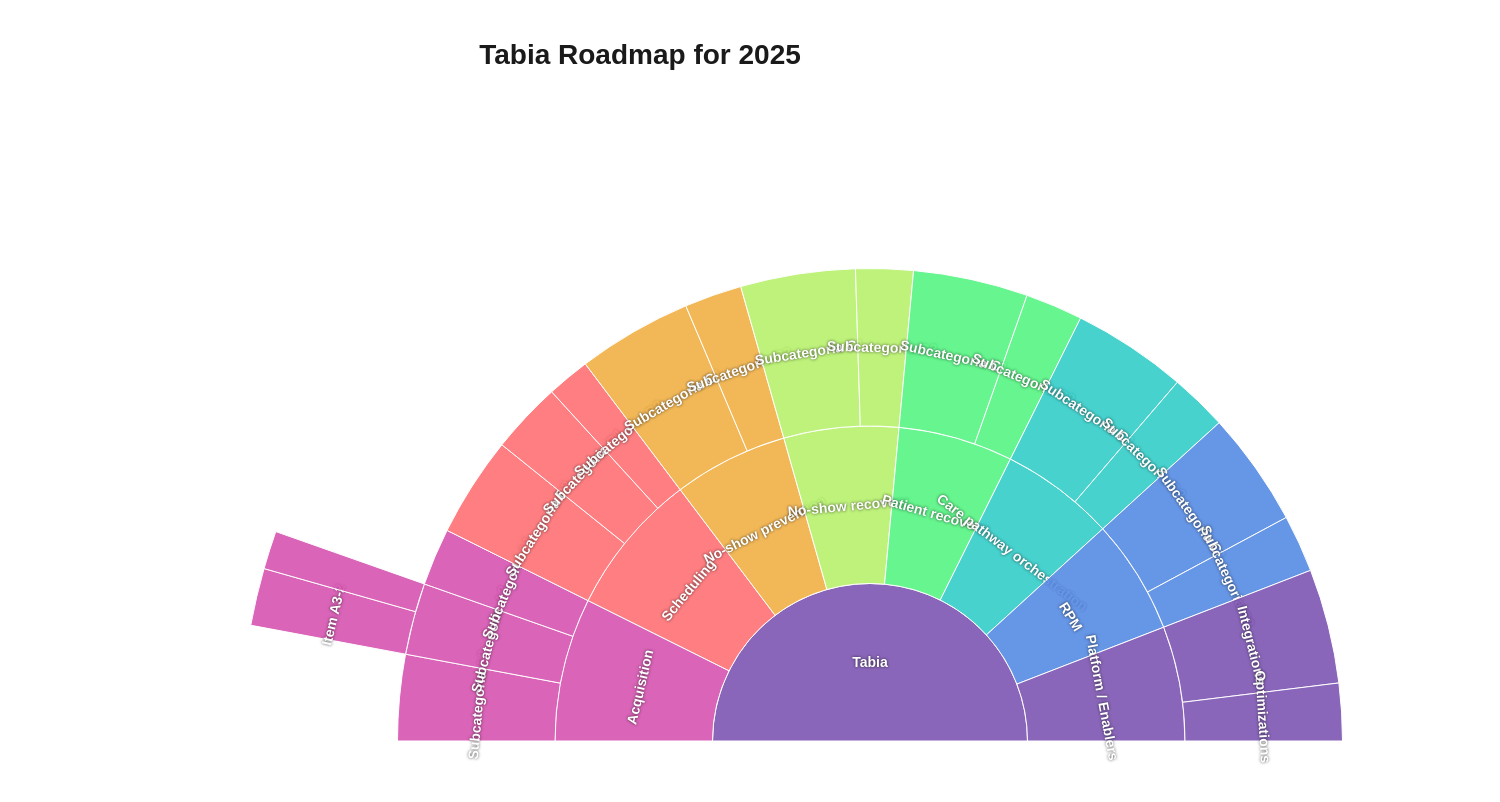
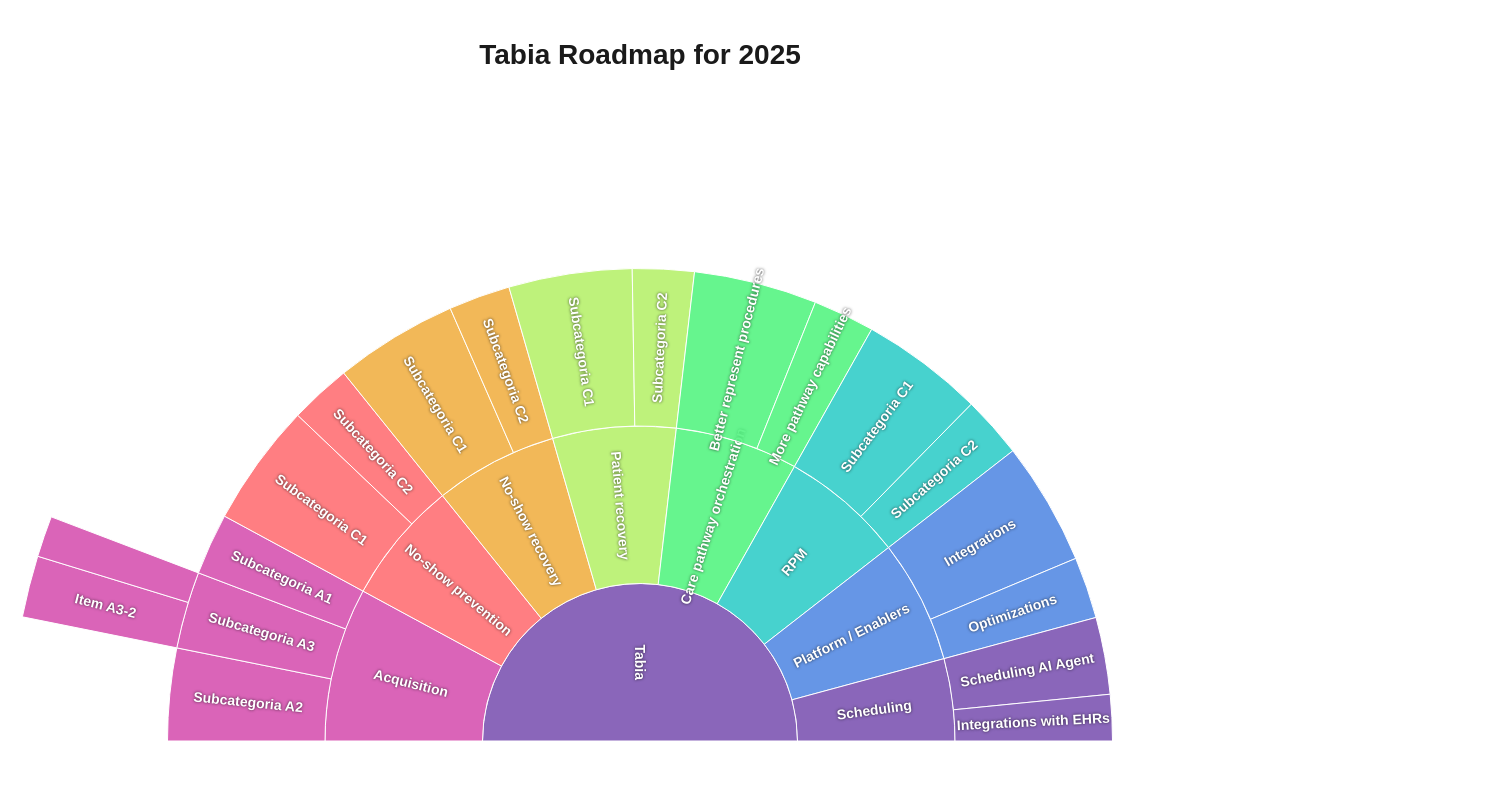
Before and after one commit to tabiahealth/roadmap, a plain HTML site: page index.html in a window 1280 px wide. Shown: the whole page, 1500 px wide, since content can reach past the window. Drawn offline with nearby package versions, Linux system fonts and the light colour scheme.

Commit message:
cosmetics

```diff
--- a/index.html
+++ b/index.html
@@ -22,8 +22,8 @@
             font-weight: bold;
         }
         #chart {
-            width: 800px;
-            height: 800px;
+            width: 1260px;
+            height: 1260px;
             margin-top: 20px;
         }
         .slice {
@@ -72,9 +72,8 @@
                 {
                     name: "Scheduling",
                     children: [
-                        { name: "Subcategoria B1", value: 25 },
-                        { name: "Subcategoria B2", value: 15 },
-                        { name: "Subcategoria B3", value: 35 }
+                        { name: "Scheduling AI Agent", value: 25 },
+                        { name: "Integrations with EHRs", value: 15 }
                     ]
                 },
                 {
@@ -101,8 +100,8 @@
                 {
                     name: "Care pathway orchestration",
                     children: [
-                        { name: "Subcategoria C1", value: 40 },
-                        { name: "Subcategoria C2", value: 20 }
+                        { name: "Better represent procedures", value: 40 },
+                        { name: "More pathway capabilities", value: 20 }
                     ]
                 },
                 {
@@ -205,8 +204,18 @@
                 // Ajustar o cálculo de rotação para o layout de meio círculo
                 const x = (d.x0 + d.x1) / 2 - Math.PI/2;  // Ajustar para a rotação do arco
                 const y = (d.y0 + d.y1) / 2;
-                // No meio círculo superior, todos os rótulos devem ser legíveis da esquerda para a direita
-                const rotation = x * 180 / Math.PI;
+
+                // Calcular o ângulo para orientação radial (perpendicular ao arco)
+                // 90 graus adicional faz o texto seguir a direção radial (do centro para fora)
+                let rotation = (x * 180 / Math.PI) + 90;
+
+                // Garantir que o texto seja sempre legível de dentro para fora
+                // Ajustar a rotação para que o texto nunca fique de cabeça para baixo
+                // quando visto do centro para fora
+                if (rotation > 90 && rotation < 270) {
+                    rotation += 180;  // Girar 180 graus para textos que ficariam de cabeça para baixo
+                }
+
                 return `translate(${arc.centroid(d)}) rotate(${rotation})`;
             })
             .attr("text-anchor", "middle")  // Centralizar o texto no segmento
```
